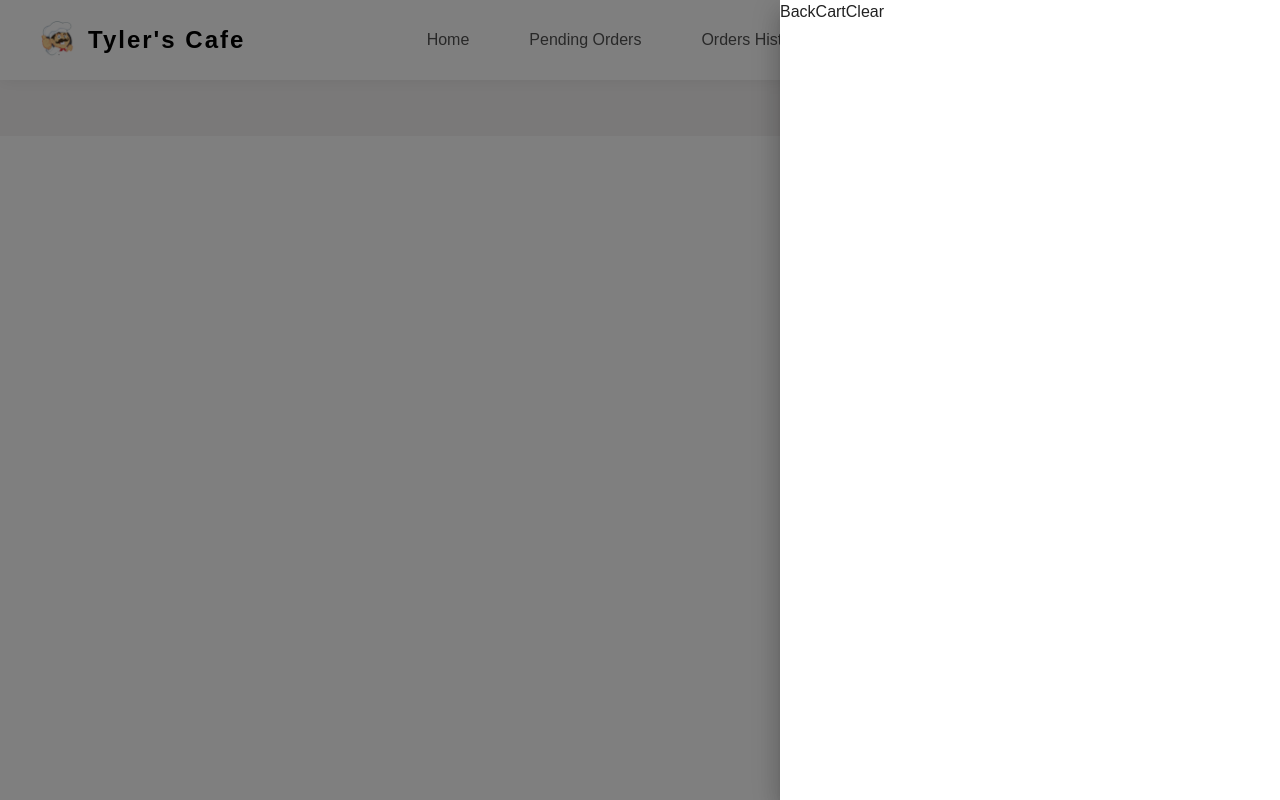
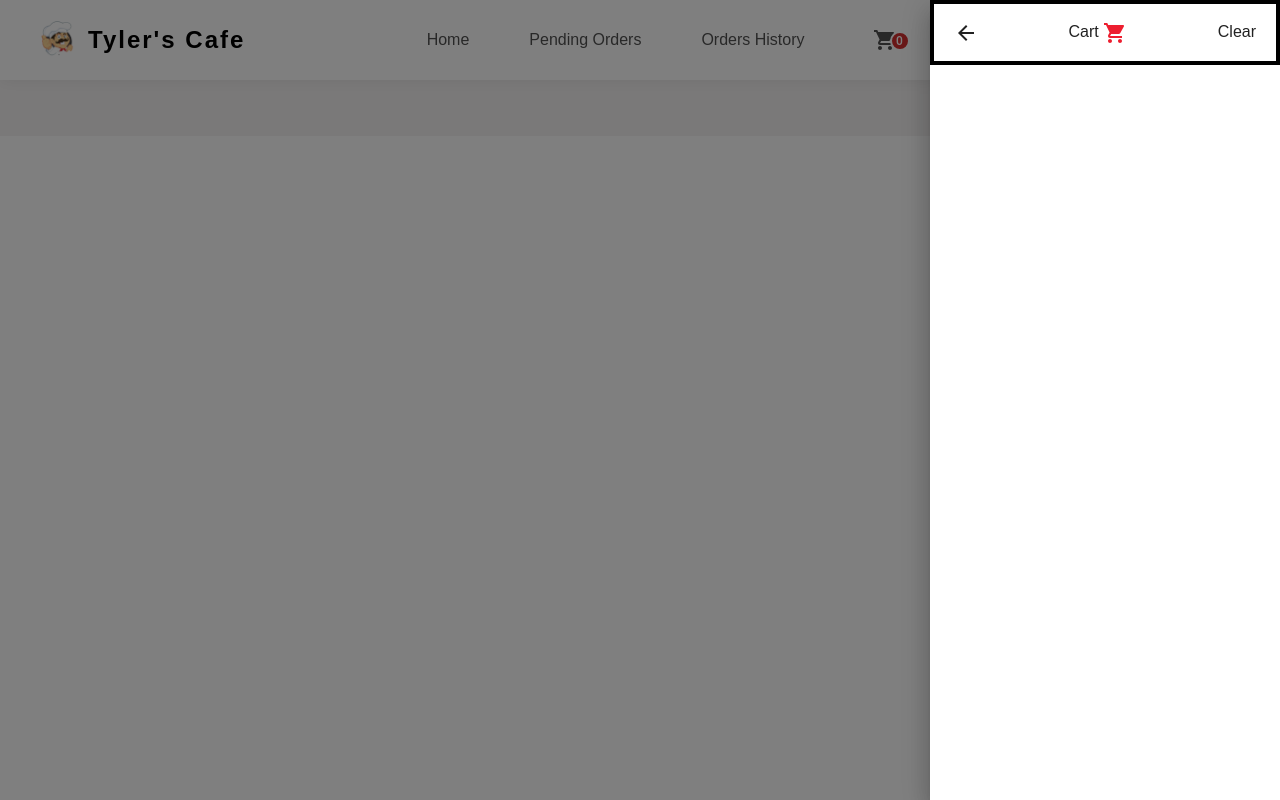
Before and after one commit to AshanSandeep06/Food-Shop-System, a React (Create React App) app in the folder frontend/: page / in a window 1280 px wide. Both pictures are taken after a click on the button "cart". Built offline with nearby package versions, Linux system fonts and the light colour scheme.

Commit message:
Content Updated

```diff
--- a/frontend/src/components/Header/Header.tsx
+++ b/frontend/src/components/Header/Header.tsx
@@ -8,6 +8,7 @@ import Badge, { BadgeProps } from "@mui/material/Badge";
 import { styled } from "@mui/material/styles";
 import IconButton from "@mui/material/IconButton";
 import ShoppingCartIcon from "@mui/icons-material/ShoppingCart";
+import ArrowBackIcon from "@mui/icons-material/ArrowBack";
 import {
   Box,
   Button,
@@ -53,18 +54,22 @@ const Header = (props: HeaderProps) => {
 
   const list = (anchor: Anchor) => (
     <Box
-      sx={{ width: 500, position: "relative", backdropFilter: "static" }}
+      sx={{ width: 350, position: "relative", backdropFilter: "static" }}
       role="presentation"
       onClick={toggleDrawer(anchor, false)}
       onKeyDown={toggleDrawer(anchor, false)}
     >
-      <section>
-        <div>
+      <section className="flex flex-col">
+        <div className="px-5 py-4 border-4 border-black flex justify-between">
           <span>
-            <button>Back</button>
+            <button>
+              <ArrowBackIcon />
+            </button>
           </span>
 
-          <span>Cart</span>
+          <span>
+            Cart <ShoppingCartIcon className="text-[#ed1e2f]" />
+          </span>
 
           <span>
             <button>Clear</button>
```
